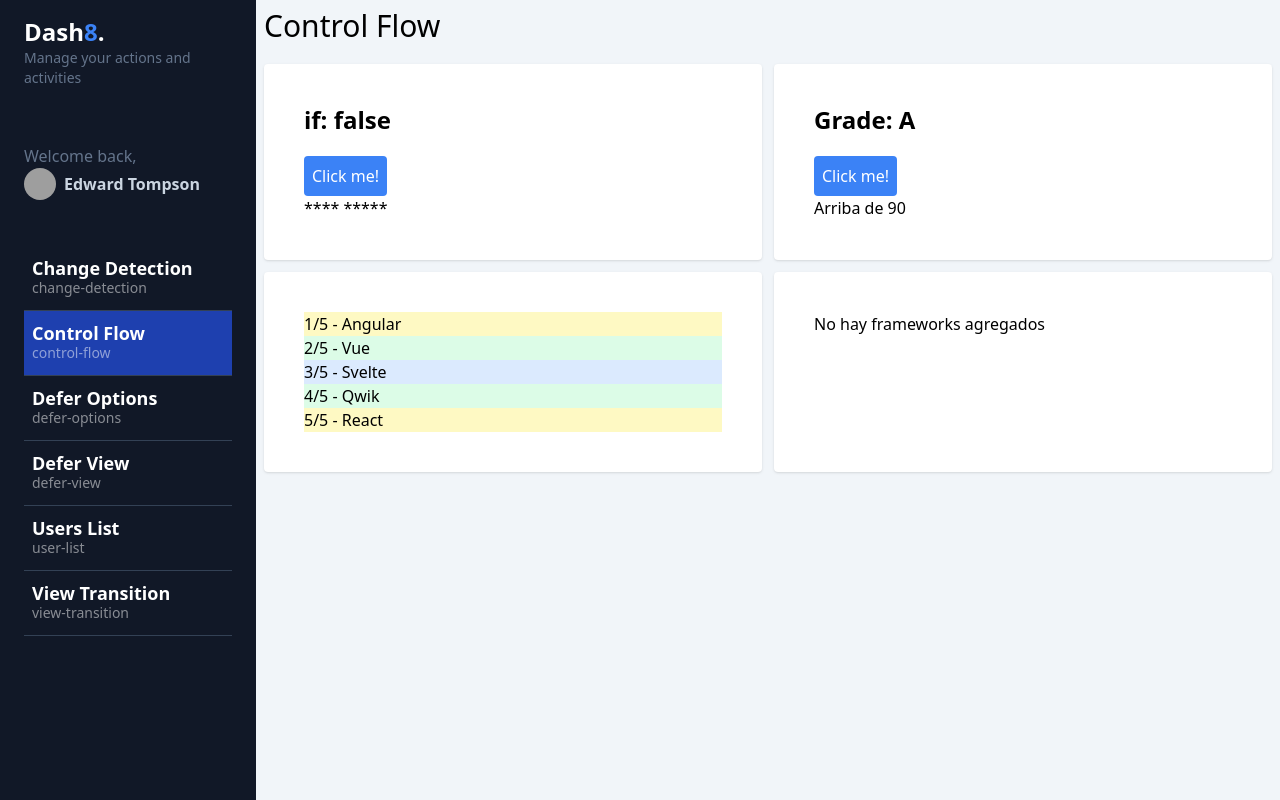
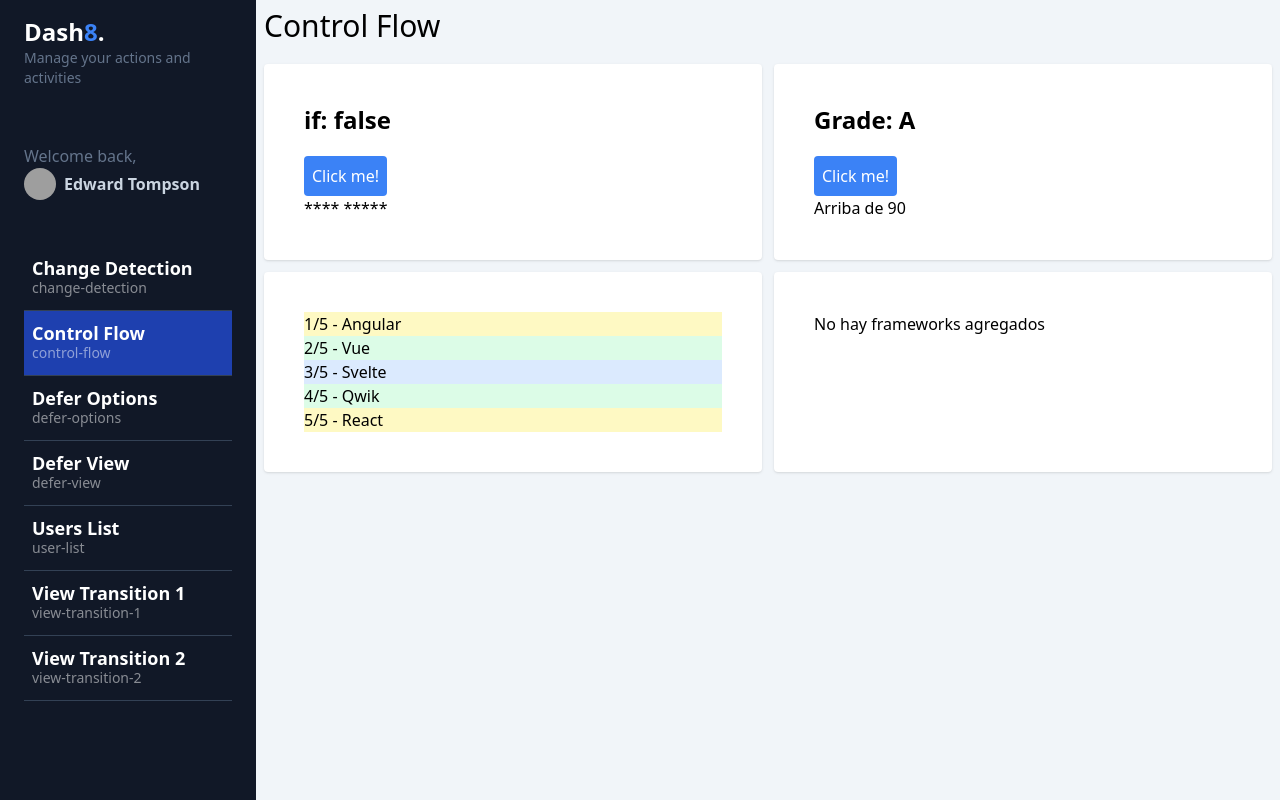
Before and after one commit to JuanLagunaQuero1/my-dashboard, an Angular app: page /dashboard/control-flow in a window 1280 px wide. Built offline with nearby package versions, Linux system fonts and the light colour scheme; grey boxes are pictures that could not be loaded.

Commit message:
Uso de View Transitions

```diff
--- a/src/app/app.config.ts
+++ b/src/app/app.config.ts
@@ -1,8 +1,11 @@
 import { ApplicationConfig } from '@angular/core';
-import { provideRouter } from '@angular/router';
+import { provideRouter, withViewTransitions } from '@angular/router';
 
 import { routes } from './app.routes';
 
 export const appConfig: ApplicationConfig = {
-  providers: [provideRouter(routes)]
+  providers: [provideRouter(
+    routes,
+    withViewTransitions({skipInitialTransition: true})
+  )]
 };
--- a/src/app/app.routes.ts
+++ b/src/app/app.routes.ts
@@ -37,9 +37,14 @@
         loadComponent: () => import('./dashboard/pages/users/users.component')
       },
       {
-        path: 'view-transition',
-        title: 'View Transition',
-        loadComponent: () => import('./dashboard/pages//view-transition/view-transition.component')
+        path: 'view-transition-1',
+        title: 'View Transition 1',
+        loadComponent: () => import('./dashboard/pages/view-transition/view-transition1.component')
+      },
+      {
+        path: 'view-transition-2',
+        title: 'View Transition 2',
+        loadComponent: () => import('./dashboard/pages/view-transition/view-transition2.component')
       },
       {
         path: '', redirectTo: 'control-flow', pathMatch: 'full'
--- a/src/app/dashboard/pages/view-transition/view-transition.component.html
+++ /dev/null
@@ -1 +0,0 @@
-<p>view-transition works!</p>
--- a/src/app/dashboard/pages/view-transition/view-transition.component.ts
+++ /dev/null
@@ -1,11 +0,0 @@
-import { Component } from '@angular/core';
-
-@Component({
-  standalone: true,
-  imports: [],
-  templateUrl: './view-transition.component.html',
-  styles: ``
-})
-export default class ViewTransitionComponent {
-
-}
--- /dev/null
+++ b/src/app/dashboard/pages/view-transition/view-transition1.component.ts
@@ -0,0 +1,28 @@
+import { Component } from '@angular/core';
+import { TitleComponent } from '@shared/title/title.component';
+
+@Component({
+  standalone: true,
+  imports: [TitleComponent],
+  template: `
+    <app-title title="View Transition 1"/>
+    <section class="flex justify-start">
+      <img
+        srcset="https://picsum.photos/id/237/200/300"
+        alt="Picsum"
+        width="200"
+        height="300"
+        style="view-transition-name: hero1"
+      />
+
+      <div
+        class="bg-blue-500 w-56 h-56"
+        style="view-transition-name: hero2"
+      ></div>
+
+    </section>
+  `
+})
+export default class ViewTransitionComponent {
+
+}
--- /dev/null
+++ b/src/app/dashboard/pages/view-transition/view-transition2.component.ts
@@ -0,0 +1,28 @@
+import { Component } from '@angular/core';
+import { TitleComponent } from '@shared/title/title.component';
+
+@Component({
+  standalone: true,
+  imports: [TitleComponent],
+  template: `
+    <app-title title="View Transition 2"/>
+    <section class="flex justify-end">
+      <img
+        srcset="https://picsum.photos/id/237/200/300"
+        alt="Picsum"
+        width="200"
+        height="300"
+        style="view-transition-name: hero1"
+      />
+
+      <div
+        class="fixed bottom-16 right-10 bg-blue-800 w-32 h-32 rounded"
+        style="view-transition-name: hero2"
+      ></div>
+
+    </section>
+  `
+})
+export default class ViewTransitionComponent {
+
+}
```
